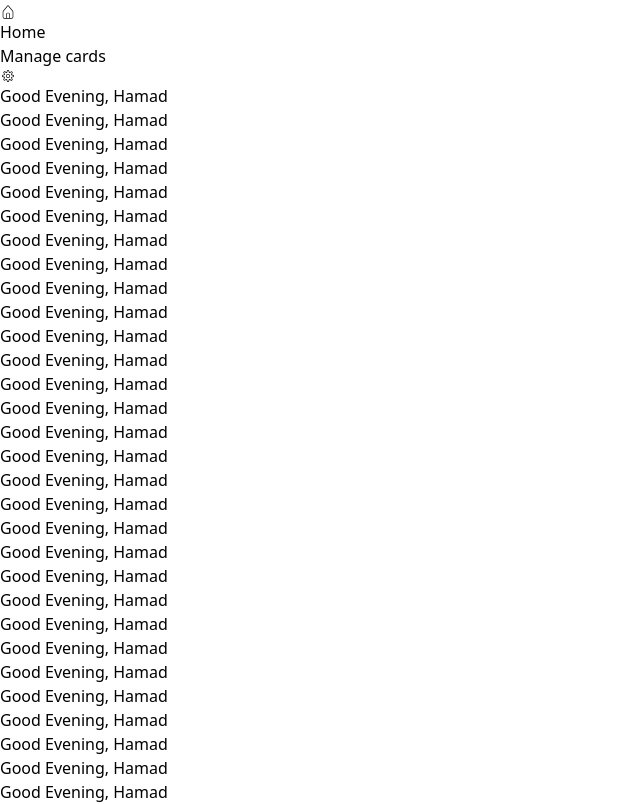
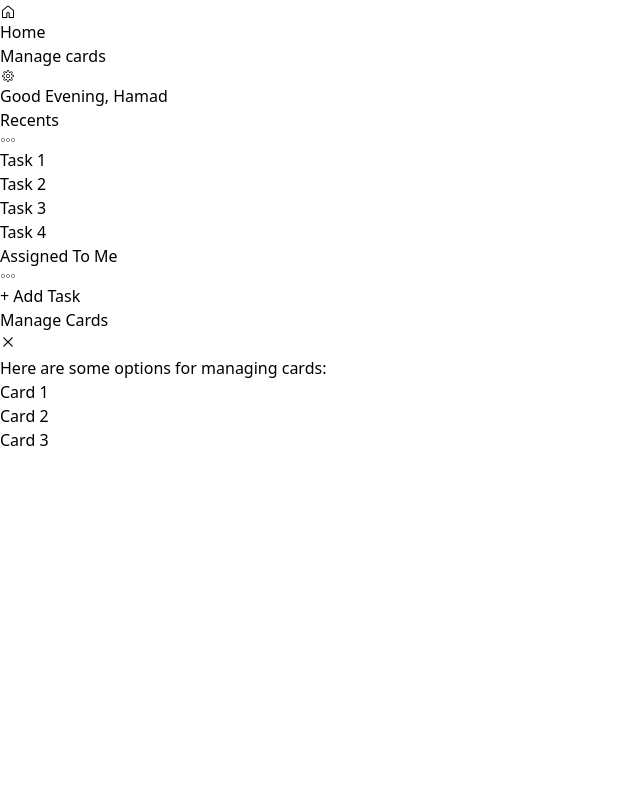
Before and after one commit to aridhih/TaskPulse, a React (Vite) app: page / in a window 1280 px wide. Shown: the part 340-1144 px from the top of the page, without its empty margins (0-640 px from the left). After the commit the page ends 800 px from the top, so only its background shows below. Built offline with nearby package versions, Linux system fonts and the light colour scheme.

Commit message:
hamad do update 12/30

```diff
--- a/src/components/HomePage/Cards/AssignedCard.jsx
+++ b/src/components/HomePage/Cards/AssignedCard.jsx
@@ -3,22 +3,17 @@ import { PiDotsThreeOutlineThin } from 'react-icons/pi'
 
 const AssignedCard = () => {
   return (
-        <div className='h-[550px] w-[650px] border-2 border-black rounded-xl mt-2 ml-2' >
-    <div className="h-[45px] ml-4 font-medium justify-between rounded flex items-center">
-      <div>
-          Assigned To Me
-           </div>
+    <div className='h-72 w-[50%] border-2 py-1 px-4 border-black rounded-xl' >
+      <div className="h-[15%] border-b font-medium justify-between  flex items-center">
+        <p> Assigned To Me </p>
+        <PiDotsThreeOutlineThin />
+      </div>
+      <div className=' h-[85%] flex justify-center items-center '>
+      <button className='flex justify-center items-center  border-blue-700 rounded h-8 w-fit p-2 bg-blue-600 hover:bg-blue-700 text-white'>+ Add Task</button>
+      </div>
 
-           <div className='mr-4'>
-            <PiDotsThreeOutlineThin />
-            </div>
-            </div>
 
-           <div className='flex justify-center align-center mt-52 border-blue-700 rounded h-8 p-1 ml-60 mr-52 bg-blue-700 text-white'>
-            <button>+ Add Task</button>
-            </div>
-
-        </div>
+    </div>
   )
 }
 
--- a/src/components/HomePage/Cards/RecentsCard.jsx
+++ b/src/components/HomePage/Cards/RecentsCard.jsx
@@ -3,21 +3,16 @@ import { PiDotsThreeOutlineThin } from 'react-icons/pi'
 
 const RecentsCard = () => {
   return (
-    <div className='h-72 w-[650px] border-2 border-black rounded-xl mt-2 ml-2' >
-<div className="h-[45px] ml-4 font-medium justify-between rounded flex items-center">
-  <div>
-       Recents
-       </div>
+    <div className='h-72 w-[50%] py-1 px-4 border-2 border-black rounded-xl' >
+      <div className="h-[15%] border-b  font-medium justify-between  flex items-center">
+        <p>Recents</p>
+        <PiDotsThreeOutlineThin />
+      </div>
 
-       <div className='mr-4'>
-        <PiDotsThreeOutlineThin />
-        </div>
-        </div>
-
-        <div>
-          <li>
-            Task 1
-          </li>
+      <div className=' h-[85%] px-6 py-2'>
+        <ol className='list-disc' > <li>
+          Task 1
+        </li>
           <li>
             Task 2
           </li>
@@ -27,7 +22,9 @@ const RecentsCard = () => {
           <li>
             Task 4
           </li>
-        </div>
+        </ol>
+
+      </div>
 
     </div>
   )
--- a/src/components/HomePage/Home.jsx
+++ b/src/components/HomePage/Home.jsx
@@ -1,11 +1,14 @@
 import React, { useState } from "react";
-import { CiHome, CiSettings } from "react-icons/ci";
+import { CiSettings } from "react-icons/ci";
 import { RxCross2 } from "react-icons/rx";
+import AssignedCard from "./Cards/AssignedCard";
+import RecentsCard from "./Cards/RecentsCard";
+import { GoHome } from "react-icons/go";
 
 const Home = () => {
   const [showDropdown, setShowDropdown] = useState(false);
-  const [isToggled, setIsToggled] = useState(true); // Toggle state
-  const [isSliderOpen, setIsSliderOpen] = useState(false); // Slider state
+  const [isToggled, setIsToggled] = useState(true);
+  const [isSliderOpen, setIsSliderOpen] = useState(false);
 
   const toggleDropdown = () => {
     setShowDropdown(!showDropdown);
@@ -20,17 +23,18 @@ const Home = () => {
   };
 
   return (
-    <div className="h-[calc(100vh-52px)] w-full border-2 border-[#d1d6e0] shadow-lg m-[1px] mx-[2px] rounded">
-      <div className="h-[54px] w-full border-b border-gray-200 justify-between rounded flex items-center">
-        <div className="flex items-center gap-1 ml-2 ">
-          <CiHome className="h-4 w-4"/>
-          <p className="text-sm">Home</p>
+
+    <div className="h-[calc(100vh-52px)] w-full border-2 border-[#d1d6e0] shadow-lg m-[1px] ml-[2px] mr-1 rounded">
+      <div className="h-[54px] w-full border-b border-gray-200 p-2 justify-between rounded flex items-center">
+        <div className="flex items-center gap-1 ml-1 ">
+          <GoHome className="h-4 w-4" />
+          <p className="text-[13px] font-[cursive]">Home</p>
         </div>
 
-        <div className="flex items-center relative">
+        <div className="flex items-center relative p-2 gap-2">
           {/* Manage Cards Button */}
           <button
-            className="border-blue-700 rounded h-8 p-1 mr-2 bg-blue-700 text-white"
+            className="bg-[#624ae8] hover:bg-[#5a44d4] rounded h-8 py-1 px-2  text-white"
             onClick={toggleSlider}
           >
             Manage cards
@@ -38,18 +42,19 @@ const Home = () => {
 
           {/* Settings Icon */}
           <div
-            className="border-gray-200 border-l-2 pl-2 pr-2 cursor-pointer"
-            onClick={toggleDropdown}
+            className="border-gray-200 border-l-2  h-6 pl-1 flex justify-center items-center"
           >
-            <CiSettings className="h-4 w-6" />
+            <CiSettings className="cursor-pointer hover:bg-gray-100 rounded-md h-5 w-5" onClick={toggleDropdown} />
           </div>
 
           {showDropdown && (
-            <div className="absolute right-0 top-12 w-48 bg-white border border-gray-200 rounded-lg shadow-lg z-50">
+            <div className="fixed inset-0 z-50 " onClick={toggleDropdown}>
+
+              <div className="absolute right-1.5 top-[105px] w-48 bg-white border border-gray-200 rounded-lg shadow-lg z-50" onClick={(e) => e.stopPropagation()}>
                 <div className="p-4">
-                <p className="text-sm text-gray-600">Layout</p>
+                  <p className="text-xs text-gray-600">Layout</p>
                   <div className="flex justify-between items-center mt-2">
-                  <span>Page greeting</span>
+                    <span className="text-sm">Page greeting</span>
                     <label className="relative inline-flex items-center cursor-pointer">
                       <input
                         type="checkbox"
@@ -58,69 +63,39 @@ const Home = () => {
                         onChange={handleToggle}
                       />
                       <div
-                      className="w-11 h-6 bg-gray-200 peer-focus:outline-none peer-focus:ring-4 peer-focus:ring-blue-300 dark:peer-focus:ring-blue-800 rounded-full peer
+                        className="w-9 h-4 bg-gray-200 peer-focus:outline-none peer-focus:ring-4 peer-focus:ring-blue-300 dark:peer-focus:ring-blue-800 rounded-full peer
                     peer-checked:after:translate-x-5 peer-checked:after:border-white after:content-[''] after:absolute after:top-[2px] after:left-[2px] after:bg-white
-                    after:border after:rounded-full after:h-5 after:w-5 after:transition-all peer-checked:bg-blue-600"
+                    after:border after:rounded-full after:h-3 after:w-3 after:transition-all peer-checked:bg-blue-600"
                       ></div>
                     </label>
                   </div>
                 </div>
               </div>
+            </div>
+
           )}
         </div>
       </div>
 
       {/* Main Content */}
-      <div className="h-[calc(100vh-113px)] w-full p-4  bg-[#fafafa] overflow-y-scroll">
-        <p className="text-2xl font-semibold">Good Evening, Hamad</p>
-        <p className="text-2xl font-semibold">Good Evening, Hamad</p>
-        <p className="text-2xl font-semibold">Good Evening, Hamad</p>
-        <p className="text-2xl font-semibold">Good Evening, Hamad</p>
-        <p className="text-2xl font-semibold">Good Evening, Hamad</p>
-        <p className="text-2xl font-semibold">Good Evening, Hamad</p>
-        <p className="text-2xl font-semibold">Good Evening, Hamad</p>
-        <p className="text-2xl font-semibold">Good Evening, Hamad</p>
-        <p className="text-2xl font-semibold">Good Evening, Hamad</p>
-        <p className="text-2xl font-semibold">Good Evening, Hamad</p>
-        <p className="text-2xl font-semibold">Good Evening, Hamad</p>
-        <p className="text-2xl font-semibold">Good Evening, Hamad</p>
-        <p className="text-2xl font-semibold">Good Evening, Hamad</p>
-        <p className="text-2xl font-semibold">Good Evening, Hamad</p>
-        <p className="text-2xl font-semibold">Good Evening, Hamad</p>
-        <p className="text-2xl font-semibold">Good Evening, Hamad</p>
-        <p className="text-2xl font-semibold">Good Evening, Hamad</p>
-        <p className="text-2xl font-semibold">Good Evening, Hamad</p>
-        <p className="text-2xl font-semibold">Good Evening, Hamad</p>
-        <p className="text-2xl font-semibold">Good Evening, Hamad</p>
-        <p className="text-2xl font-semibold">Good Evening, Hamad</p>
-        <p className="text-2xl font-semibold">Good Evening, Hamad</p>
-        <p className="text-2xl font-semibold">Good Evening, Hamad</p>
-        <p className="text-2xl font-semibold">Good Evening, Hamad</p>
-        <p className="text-2xl font-semibold">Good Evening, Hamad</p>
-        <p className="text-2xl font-semibold">Good Evening, Hamad</p>
-        <p className="text-2xl font-semibold">Good Evening, Hamad</p>
-        <p className="text-2xl font-semibold">Good Evening, Hamad</p>
-        <p className="text-2xl font-semibold">Good Evening, Hamad</p>
-        <p className="text-2xl font-semibold">Good Evening, Hamad</p>
-        <p className="text-2xl font-semibold">Good Evening, Hamad</p>
-        <p className="text-2xl font-semibold">Good Evening, Hamad</p>
-        <p className="text-2xl font-semibold">Good Evening, Hamad</p>
-        <p className="text-2xl font-semibold">Good Evening, Hamad</p>
-        <p className="text-2xl font-semibold">Good Evening, Hamad</p>
-        <p className="text-2xl font-semibold">Good Evening, Hamad</p>
-        <p className="text-2xl font-semibold">Good Evening, Hamad</p>
-        <p className="text-2xl font-semibold">Good Evening, Hamad</p>
-        <p className="text-2xl font-semibold">Good Evening, Hamad</p>
-        <p className="text-2xl font-semibold">Good Evening, Hamad</p>
+      <div className="h-[calc(100vh-113px)] w-full p-4 flex flex-col gap-4  bg-[#fafafa] overflow-y-scroll">
+        {isToggled && (
+          <div> <p className="text-2xl font-semibold">Good Evening, Hamad</p> </div>
+
+        )}
+        <div className="flex justify-between gap-3 my-3">
+          <RecentsCard />
+          <AssignedCard />
+        </div>
+
 
 
       </div>
 
       {/* Slider Panel */}
       <div
-        className={`fixed top-[52px] right-1 h-[calc(100vh-58px)]  w-64 bg-white shadow-md rounded-r-lg border-gray-200 transform transition-transform duration-300 ease-in-out ${
-          isSliderOpen ? "translate-x-0" : "translate-x-full"
-        }`}
+        className={`fixed top-[52px] right-0  h-[calc(100vh-58px)]  w-64 bg-white shadow-md rounded-r-sm border-gray-200 transform transition-transform duration-300 ease-in-out
+          ${isSliderOpen ? "translate-x-0" : "translate-x-full "} ${isSliderOpen && "mr-2"}`}
       >
         <div className="p-4 flex justify-between items-center border-b h-[53px] border-gray-200">
           <h2 className="text-lg font-semibold">Manage Cards</h2>
@@ -142,6 +117,7 @@ const Home = () => {
         </div>
       </div>
     </div>
+
   );
 };
 
--- a/src/components/NavBar.jsx
+++ b/src/components/NavBar.jsx
@@ -26,17 +26,17 @@ const NavBar = () => {
         <div className="w-[300px] flex bg-white rounded-lg flex-row justify-center">
           <input
             type="text"
-            className="w-full p-3 border rounded-lg text-black focus:outline-none placeholder-gray-500"
+            className="w-full p-3  rounded-lg text-black focus:outline-none placeholder-gray-500"
             placeholder="Search"
           />
-          <button className='cursor-default mr-2'>
-            <CiSearch className='text-black' />
+          <button className='cursor-default border-l rounded-r-lg hover:bg-slate-50'>
+            <CiSearch className='text-black mx-2' />
           </button>
         </div>
 
         <div>+ New</div>
 
-        <div className='p-1 rounded-md text-black bg-white font-semibold'>
+        <div className='p-1 rounded-md text-black hover:bg-slate-50 bg-white font-semibold'>
           <button onClick={toggleForm}>Daily Stand Up</button>
         </div>
 
```
Also changed, not shown: src/components/HomePage/Cards/MyWork.jsx (added, +9 -0 lines). Lines whose indentation alone changed are shown as unchanged.
